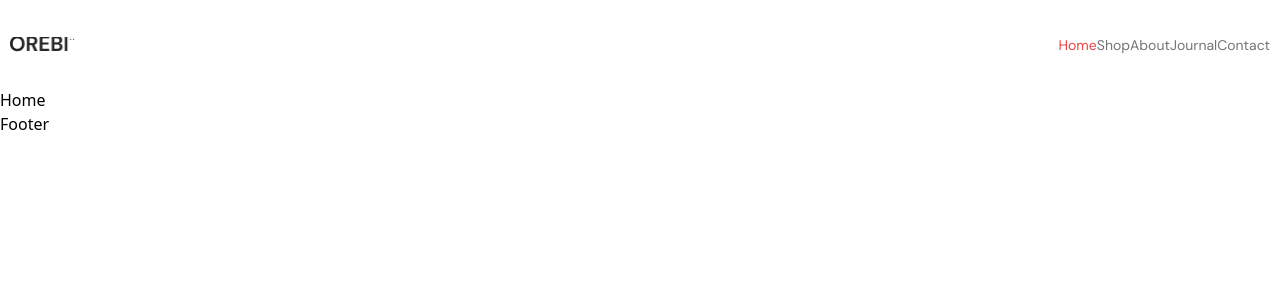
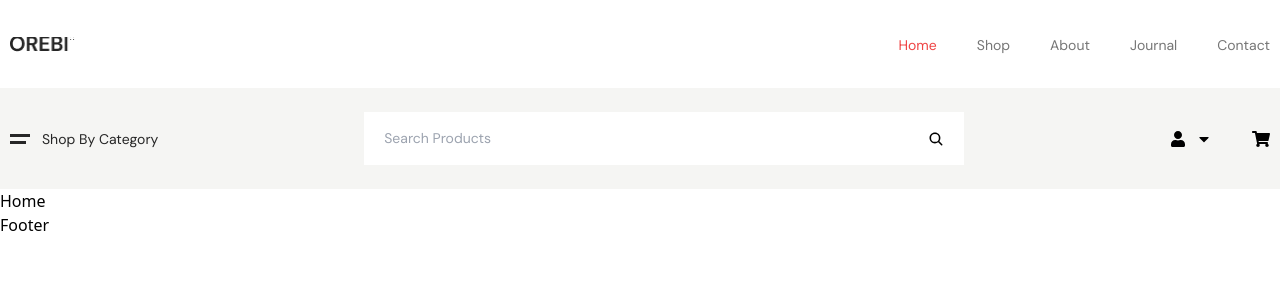
Before and after one commit to mnosumon/orebe, a React (Vite) app: page / in a window 1280 px wide. Shown: the top 300 px of the page. Built offline with nearby package versions, Linux system fonts and the light colour scheme.

Commit message:
header running

```diff
--- /dev/null
+++ b/src/compnents/header/HeaderShopCategory.jsx
@@ -0,0 +1,17 @@
+import React from 'react'
+
+const HeaderShopCategory = () => {
+  return (
+    <section>
+      <div className="flex gap-3 items-center">
+        <div className="flex flex-col gap-[4px]">
+          <span className='w-5 h-[3px] bg-[#262626]'></span>
+          <span className='w-4 h-[3px] bg-[#262626]'></span>
+        </div>
+        <p className='font-dm text-sm text-[#262626] capitalize'>Shop by category</p>
+      </div>
+    </section>
+  )
+}
+
+export default HeaderShopCategory
--- /dev/null
+++ b/src/compnents/header/userAccount/Cart.jsx
@@ -0,0 +1,12 @@
+import React from 'react'
+import { FaShoppingCart } from "react-icons/fa";
+
+const Cart = () => {
+  return (
+    <div>
+        <FaShoppingCart className='text-lg cursor-pointer' />
+    </div>
+  )
+}
+
+export default Cart
--- /dev/null
+++ b/src/compnents/header/userAccount/User.jsx
@@ -0,0 +1,14 @@
+import React from 'react'
+import { FaUser } from "react-icons/fa";
+import { FaCaretDown } from "react-icons/fa";
+
+const User = () => {
+  return (
+    <div className='flex gap-2.5 cursor-pointer items-center'>
+        <FaUser className='text-base' />
+        <FaCaretDown className='text-base' />
+    </div>
+  )
+}
+
+export default User
--- /dev/null
+++ b/src/compnents/layouts/Header.jsx
@@ -0,0 +1,29 @@
+import React from 'react'
+import Container from '../utilities/Container'
+import Input from '../utilities/Input'
+import { IoSearch } from "react-icons/io5";
+import HeaderShopCategory from '../header/HeaderShopCategory';
+import User from '../header/userAccount/User';
+import Cart from '../header/userAccount/Cart';
+
+const Header = () => {
+  return (
+    <header className='bg-[#F5F5F3]'>
+        <Container>
+            <div className="flex justify-between py-6 items-center">
+                <HeaderShopCategory/>
+                <div className="w-[600px] relative">
+                    <Input className="text-[#C4C4C4] py-4 pl-5 pr-10 bg-[#ffffff] w-full" type="text" placeholder="Search Products"  />
+                    <IoSearch className='absolute top-1/2 right-5 -translate-y-1/2 text-base'/>
+                </div>
+                <div className="flex gap-10">
+                  <User/>
+                  <Cart/>
+                </div>
+            </div>
+        </Container>
+    </header>
+  )
+}
+
+export default Header
--- a/src/compnents/layouts/Navbar.jsx
+++ b/src/compnents/layouts/Navbar.jsx
@@ -5,6 +5,7 @@ import List from '../utilities/List'
 import ListItem from '../utilities/ListItem'
 import { NavLink } from 'react-router-dom'
 import { FaBarsStaggered } from "react-icons/fa6";
+import Container from '../utilities/Container'
 
 const Navbar = () => {
   let [show, setShow] = useState(true)
@@ -24,38 +25,40 @@ const Navbar = () => {
     setShow(!show)
   }
   return (
-    <section className='max-w-container mx-auto py-8'>
-        <div className="lg:flex lg:gap-[544px] justify-between items-center px-2.5">
+    <nav>
+      <Container>
+        <div className="lg:flex lg:gap-[544px] justify-between items-center py-8">
           <div className="">
               <Image className="w-[65px] h-[15px] overflow-hidden" sourc={Logo} alt="alt"/>
           </div>
           <div className="">
             <div className="">
-              <FaBarsStaggered onClick={handleShow} className='block lg:hidden text-base ml-auto absolute top-8 right-2.5'/>
+              <FaBarsStaggered onClick={handleShow} className='block lg:hidden text-base ml-auto absolute top-8 right-2.5 cursor-pointer'/>
             </div>
             {
               show &&
-            <List className="lg:gap-10 lg:flex lg:justify-end">
-            <li>
+            <List className="lg:gap-10 lg:flex mt-10 lg:mt-0">
+            <li className="my-2 lg:my-0">
                 <NavLink to="/" className="text-sm font-normal font-dm text-[#767676] capitalize [&.active]:scale-150 [&.active]:text-red-500">home</NavLink>
               </li>
-              <li>
+              <li className="my-2 lg:my-0">
                 <NavLink to="shop" className="text-sm font-normal font-dm text-[#767676] capitalize [&.active]:scale-150 [&.active]:text-red-500">shop</NavLink>
               </li>
-              <li>
+              <li className="my-2 lg:my-0">
                 <NavLink to="about" className="text-sm font-normal font-dm text-[#767676] capitalize [&.active]:scale-150 [&.active]:text-red-500">about</NavLink>
               </li>
-              <li>
+              <li className="my-2 lg:my-0">
                 <NavLink to="journal" className="text-sm font-normal font-dm text-[#767676] capitalize [&.active]:scale-150 [&.active]:text-red-500">journal</NavLink>
               </li>
-              <li>
+              <li className="my-2 lg:my-0">
                 <NavLink to="contact" className="text-sm font-normal font-dm text-[#767676] capitalize [&.active]:scale-150 [&.active]:text-red-500">contact</NavLink>
               </li>
             </List>
             }
           </div>
         </div>
-    </section>
+      </Container>
+    </nav>
   )
 }
 
--- /dev/null
+++ b/src/compnents/utilities/Container.jsx
@@ -0,0 +1,9 @@
+import React from 'react'
+
+const Container = ({children}) => {
+  return (
+    <div className='max-w-container mx-auto px-2.5'>{children}</div>
+  )
+}
+
+export default Container
--- /dev/null
+++ b/src/compnents/utilities/Input.jsx
@@ -0,0 +1,9 @@
+import React from 'react'
+
+const Input = ({type, placeholder, value, name, id, className}) => {
+  return (
+    <input className={`text-sm leading-normal font-normal font-dm outline-none ${className}`} type={type} placeholder={placeholder} value={value} name={name} id={id}/>
+  )
+}
+
+export default Input
--- a/src/compnents/utilities/List.jsx
+++ b/src/compnents/utilities/List.jsx
@@ -2,7 +2,7 @@ import React from 'react'
 
 const List = ({children, className}) => {
   return (
-    <ul className={`f${className}`}>{children}</ul>
+    <ul className={`${className}`}>{children}</ul>
   )
 }
 
--- a/src/layout/RouteLayout.jsx
+++ b/src/layout/RouteLayout.jsx
@@ -2,11 +2,13 @@ import React from 'react'
 import Navbar from '../compnents/layouts/Navbar'
 import { Outlet } from 'react-router-dom'
 import Footer from '../compnents/layouts/Footer'
+import Header from '../compnents/layouts/Header'
 
 const RouteLayout = () => {
   return (
     <>
         <Navbar/>
+        <Header/>
         <Outlet/>
         <Footer/>
     </>
```
